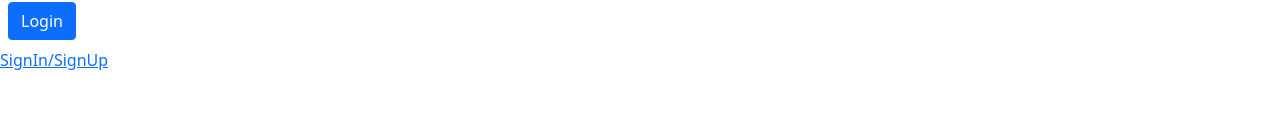
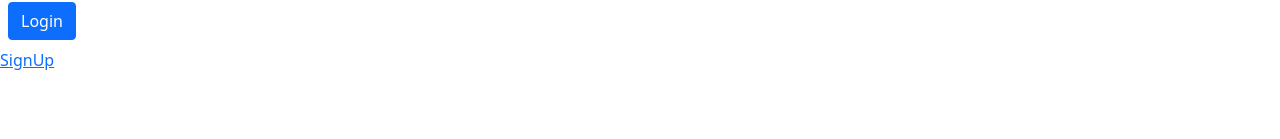
Before and after one commit to araghuw2/SER515-30-STORM-SoccerLeague, a React (Create React App) app in the folder SoccerTournamentFrontend/: page /login in a window 1280 px wide. Shown: the part 198-337 px from the top of the page. Built offline with nearby package versions, Linux system fonts and the light colour scheme.

Commit message:
US-63-Task-94-Make-the-schedule-button-conditional

```diff
--- a/SoccerTournamentFrontend/src/App.js
+++ b/SoccerTournamentFrontend/src/App.js
@@ -7,7 +7,6 @@ import News from "./components/news";
 import Video from "./components/video";
 import Rules from "./components/rules";
 import SignUp from "./components/SignUp";
-import ViewTeamDeatils from "./components/viewTeamDetails";
 import "./App.css";
 import Footer from "./components/footer";
 import MyProfile from "./components/myProfile";
@@ -29,7 +28,6 @@ class App extends Component {
               <Route path="/login" component={LoginForm} />
               <Route path="/signup" component={SignUp}/>
               <Route path="/myprofile" component={MyProfile}/>
-              <Route path="/viewteamdetails" component={ViewTeamDeatils}/>
               <Route path="/signout" component={Home}/>
               <Route path="/" component={Home} />
             </Switch>
--- a/SoccerTournamentFrontend/src/components/loginForm.jsx
+++ b/SoccerTournamentFrontend/src/components/loginForm.jsx
@@ -100,8 +100,8 @@ class LoginForm extends Component {
           :
           null
         }
-        <NavLink to={menuItems[5].url}>
-                  {menuItems[5].title}
+        <NavLink to={menuItems[6].url}>
+                  {menuItems[6].title}
         </NavLink>
       </div>
     );
--- a/SoccerTournamentFrontend/src/components/myProfile.js
+++ b/SoccerTournamentFrontend/src/components/myProfile.js
@@ -11,6 +11,10 @@ class MyProfile extends Component {
 
   createNewTeam = () => {
     history.push('/createNewTeam');
+  };
+
+  generateSchedule = () => {
+    history.push('/generateSchedule');
   };
 
   render() {
@@ -43,7 +47,13 @@ class MyProfile extends Component {
         </table>
         <br/>
         <h3>
+        {
+        this.props.role=="TournamentManager"?
+            <button onClick={() => this.generateSchedule()}>Generate Schedule</button>
+        :
             <button onClick={() => this.createNewTeam()}>Create New Team</button>
+
+        }
         </h3>
       </div>
     );
```
